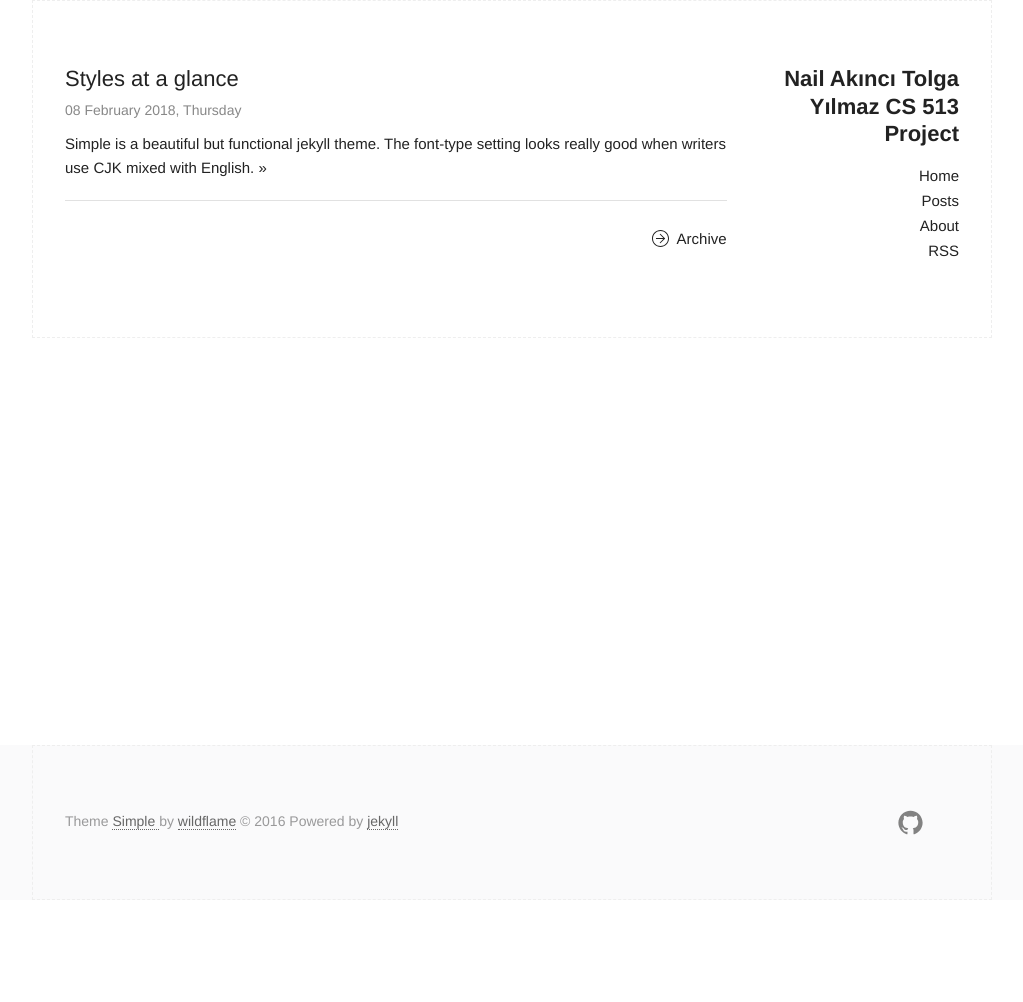
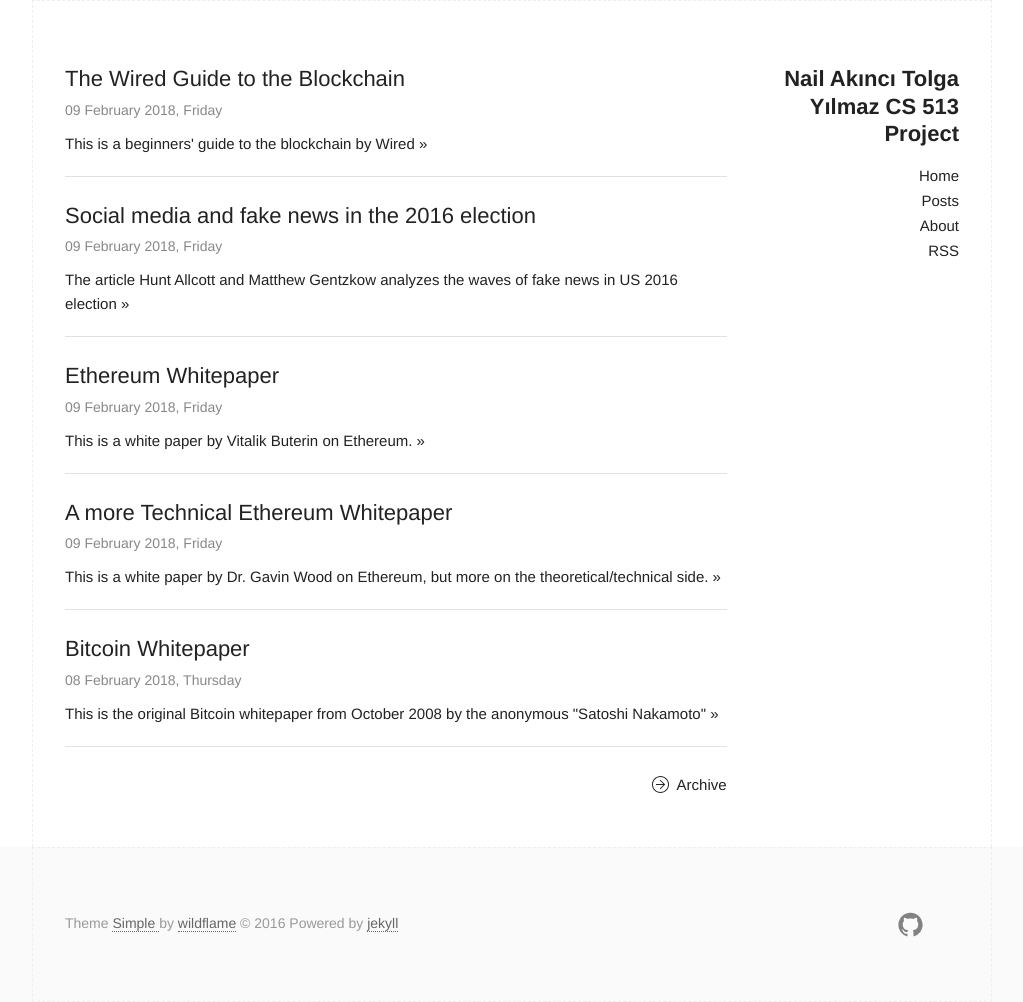
Before and after one commit to yilmaztolga/cs513, a Jekyll site: the page built from index.html, in a window 1280 px wide. Shown: the whole page, without its empty margins (128-1151 px from the left). Built offline with Jekyll 4.4.1, drawn with Linux system fonts in a browser that asks for light colours; before the commit the page ends 900 px from its top, so only the background shows below that.

Commit message:
Added posts

````diff
--- a/_includes/head.html
+++ b/_includes/head.html
@@ -3,7 +3,8 @@
   <meta http-equiv="X-UA-Compatible" content="IE=edge">
   <meta name="viewport" content="width=device-width, initial-scale=1">
 
-  <title>{% if page.title %}{{ page.title }}{% else %}{{ site.title }}{% endif %}</title>
+  <!--<title>{% if page.title %}{{ page.title }}{% else %}{{ site.title }}{% endif %}</title>-->
+  <title>{{ site.title }} | {% if page.title %}{{ page.title }}{% endif %}</title>
   <meta name="description" content="{% if page.excerpt %}{{ page.excerpt | strip_html | strip_newlines | truncate: 160 }}{% else %}{{ site.description }}{% endif %}">
 
   <!-- evil icon -->
--- /dev/null
+++ b/_posts/2018-02-08-bitcoin.md
@@ -0,0 +1,12 @@
+---
+layout: post
+title:  Bitcoin Whitepaper
+category: blockchain
+description: This is the original Bitcoin whitepaper from October 2008 by the anonymous "Satoshi Nakamoto"
+---
+
+### Link to the paper:
+
+[Bitcoin Whitepaper](https://bitcoin.org/bitcoin.pdf)
+
+<!--description-->
--- a/_posts/2018-02-08-test.md
+++ /dev/null
@@ -1,111 +0,0 @@
----
-layout: post
-title:  Styles at a glance
-category: jekyll
-description: Simple is a beautiful but functional jekyll theme. The font-type setting looks really good when writers use CJK mixed with English.
----
-
-Simple is a beautiful but functional jekyll theme. The font-type setting looks really good when writers use CJK mixed with English.
-
-First of all, let's have a glance at the basic styles: [link](http://github.com/wild-flame/jekyll-simple), **strong**, *italic*, <del>deletion</del>, <ins>insertion</ins>.
-
-<!--description-->
-
-### Headers:
-
-# Header 1
-
-## Header 2
-
-### Header 3
-
-#### Header 4
-
-##### Header 5
-
-###### Header 6
-
-### Lists:
-
-- list item 1
-- list item 2
-- list item 3
-
-1. list item 1
-2. list item 2
-3. list item 3
-
-### Blockquote:
-
-> Lorem ipsum dolor sit amet, consectetur adipisicing elit, sed do eiusmod tempor incididunt ut labore et dolore magna aliqua. Ut enim ad minim veniam, quis nostrud exercitation ullamco laboris nisi ut aliquip ex ea commodo consequat. Duis aute irure dolor in reprehenderit in voluptate velit esse cillum dolore eu fugiat nulla pariatur. Excepteur sint occaecat cupidatat non proident, sunt in culpa qui officia deserunt mollit anim id est laborum.
-
-### [BASSCSS](http://www.basscss.com/) colors:
-
-- <span class="black">black</span>
-- <span class="gray">gray</span>
-- <span class="silver">silver</span>
-- <span class="white">white</span>
-- <span class="aqua">aqua</span>
-- <span class="blue">blue</span>
-- <span class="navy">navy</span>
-- <span class="teal">teal</span>
-- <span class="green">green</span>
-- <span class="olive">olive</span>
-- <span class="lime">lime</span>
-- <span class="yellow">yellow</span>
-- <span class="orange">orange</span>
-- <span class="red">red</span>
-- <span class="fuchsia">fuchsia</span>
-- <span class="purple">purple</span>
-- <span class="maroon">maroon</span>
-
-### Horizontal rule:
-
------------------------
-
-### Image:
-
-![]({{site.baseurl}}/assets/img/image.jpg)
-
-### Table:
-
-<table>
-	<thead>
-		<tr>
-			<th>Name</th>
-			<th>Age</th>
-			<th>Fruit</th>
-		</tr>
-	</thead>
-	<tbody>
-		<tr>
-			<td>Alex</td>
-			<td>22</td>
-			<td>Apple</td>
-		</tr>
-		<tr>
-			<td>Bran</td>
-			<td>20</td>
-			<td>Orange</td>
-		</tr>
-		<tr>
-			<td>Mike</td>
-			<td>21</td>
-			<td>Waltermelon</td>
-		</tr>
-	</tbody>
-</table>
-
-### Code snippet
-
-```javascript
-// index.js
-var arr = [1, 2, 3, 4, 5];
-var b = arr.map(x => x * x);
-console.log(b);
-
-function foo(){
-	console.log('foo');
-}
-
-```
--- /dev/null
+++ b/_posts/2018-02-09-ethereum-technical.md
@@ -0,0 +1,13 @@
+---
+layout: post
+title:  A more Technical Ethereum Whitepaper
+category: blockchain
+description: This is a white paper by Dr. Gavin Wood on Ethereum, but more on the theoretical/technical side.
+---
+
+Talks about what Ethereum brought into the blockchain ecosystem. Talks about how Bitcoin is a system that solves the transaction problem and how Ethereum brings metadata to transactions, namely Smart Contracts.
+### Link to the paper:
+
+[Ethereum Whitepaper](http://gavwood.com/paper.pdf)
+
+<!--description-->
--- /dev/null
+++ b/_posts/2018-02-09-ethereum.md
@@ -0,0 +1,12 @@
+---
+layout: post
+title:  Ethereum Whitepaper
+category: blockchain
+description: This is a white paper by Vitalik Buterin on Ethereum.
+---
+
+### Link to the paper:
+
+[Ethereum Whitepaper](http://www.the-blockchain.com/docs/Ethereum_white_paper-a_next_generation_smart_contract_and_decentralized_application_platform-vitalik-buterin.pdf)
+
+<!--description-->
--- /dev/null
+++ b/_posts/2018-02-09-fake-news.md
@@ -0,0 +1,18 @@
+---
+layout: post
+title: Social media and fake news in the 2016 election
+category: MISINFORMATION
+description: The article Hunt Allcott and Matthew Gentzkow analyzes the waves of fake news in US 2016 election
+---
+
+The authors define what "fake news" mean and explore historical examples such as the assasination of Martin Luther King. They dive into the effect of fake news on people. They discover how this kind of information is spreaded.
+
+Published in:
+ Journal of Economic Perspectives
+    vol. 31, no. 2, Spring 2017
+    (pp. 211-36)
+
+### Link to the article:
+[Social media and fake news in the 2016 election](https://www.aeaweb.org/articles?id=10.1257/jep.31.2.211)
+
+<!--description-->
--- /dev/null
+++ b/_posts/2018-02-09-wired-guide.md
@@ -0,0 +1,13 @@
+---
+layout: post
+title:  The Wired Guide to the Blockchain
+category: blockchain
+description: This is a beginners' guide to the blockchain by Wired
+---
+
+Wired talks about the blockchain technology starting from 1989 with DigiCash [(more info)](https://tedium.co/2017/11/27/digicash-ecash-bitcoin-history/) upto today. It also discusses the future of blockchain and digital currencies.
+
+### Link to the page:
+[The Wired Guide to the Blockchain](https://www.wired.com/story/guide-blockchain/)
+
+<!--description-->
````
Also changed, not shown: _layouts/post.html (+0 -8 lines).
